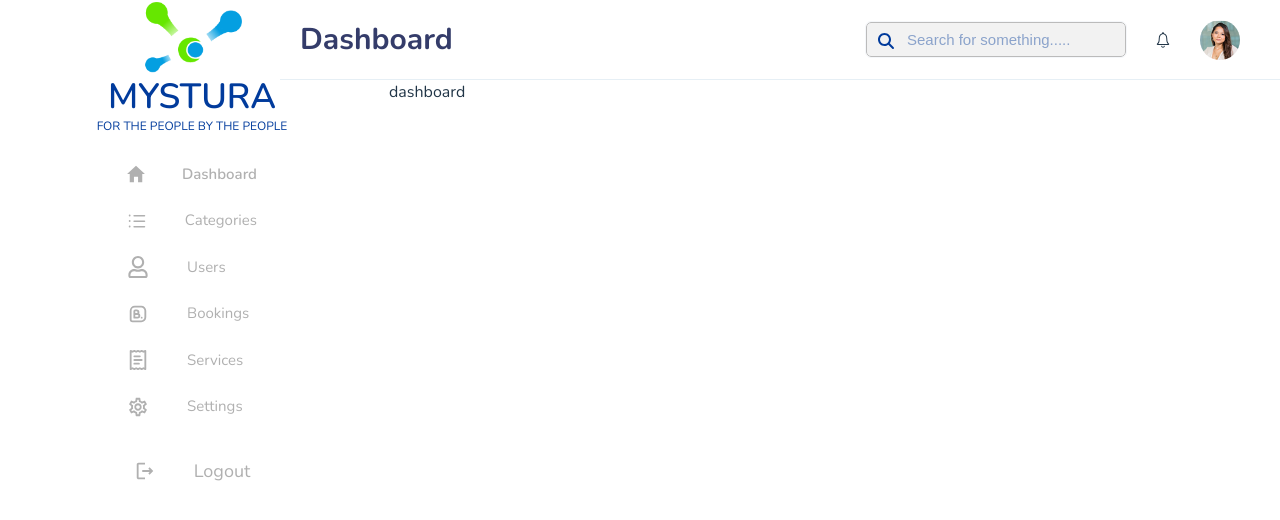
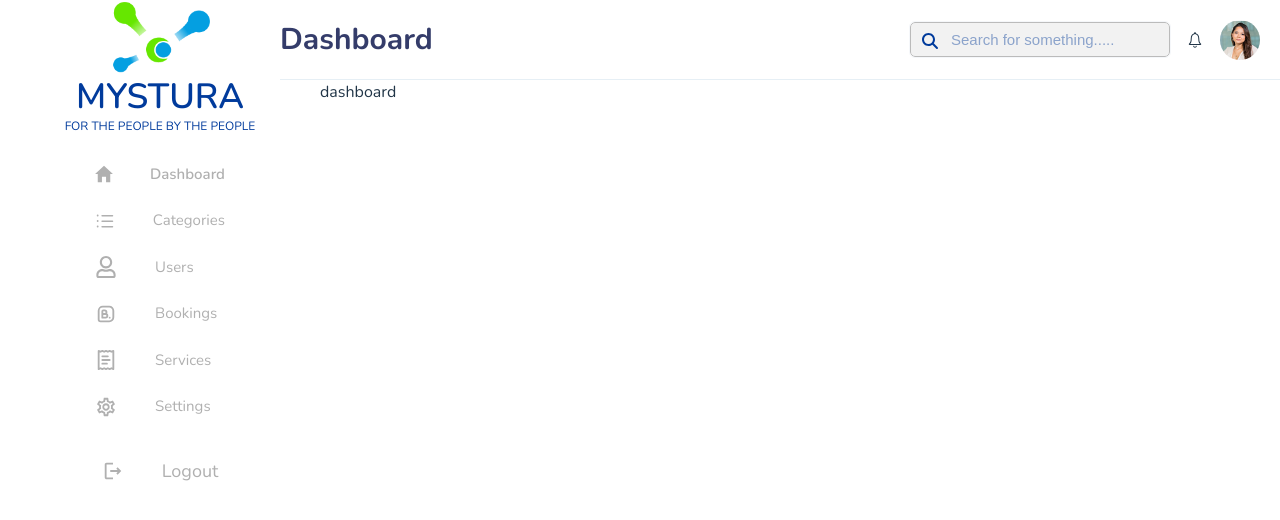
Before and after one commit to Tahanaz0/Mystura, a React (Vite) app: page /dashboard in a window 1280 px wide. Shown: the top 520 px of the page. Built offline with nearby package versions, Linux system fonts and the light colour scheme.

Commit message:
'header'

```diff
--- a/src/component/Header/header.css
+++ b/src/component/Header/header.css
@@ -66,11 +66,7 @@
   margin: 0 auto;
   margin-top: 20px;
 }
-.text .item{
-  flex-grow: 1;
-  flex-basis: 200;
 
-}
 @media (min-width:320px){
   item2{
     display: none;
@@ -80,9 +76,6 @@
 .close-btn {
   cursor: pointer;
   font-size: 20px;
-  /* position: fixed;
-left: 250px;
-  top: 100px; */
 }
 .box-content{
   margin-top: 40px;
@@ -117,7 +110,7 @@ left: 250px;
   animation: slideFromTopLeft 0.35s ease-out;
 }
 .header-container {
-  z-index: 1000;
+  /* z-index: 1000; */
   margin-left: 280px;
   width: 100%;
   position: fixed;
@@ -130,7 +123,7 @@ left: 250px;
   justify-content: space-between;
   background-color: white;
   border-bottom: 1px solid #E6EFF5;
-  padding: 20px;
+  /* padding: 20px; */
   height: 80px;
 }
 
@@ -142,18 +135,10 @@ left: 250px;
 .text {
   display: flex;
   align-items: center;
-  gap: 17px;
+  gap: 5px;
   margin-right: 300px;
 }
 
-.bell {
-  width: 35px;
-}
-
-.search-wrapper {
-  position: relative;
-  width: fit-content;
-}
 
 .text input {
   width: 260px;
--- a/src/component/dashboard/dashboard.css
+++ b/src/component/dashboard/dashboard.css
@@ -1,4 +1,4 @@
 .dash-container{
     margin-top: 80px;
-    margin-left: 5px;
+    /* margin-left: 1px; */
 }
--- a/src/component/sideBar/sideBar.css
+++ b/src/component/sideBar/sideBar.css
@@ -1,5 +1,5 @@
 .side-bar-main-container{
-   width: 30%;
+   width: 25%;
    display: flex;
    flex-direction: column;
    /* align-items: center; */
```
